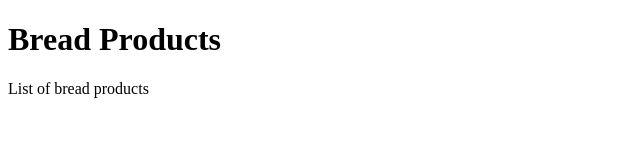
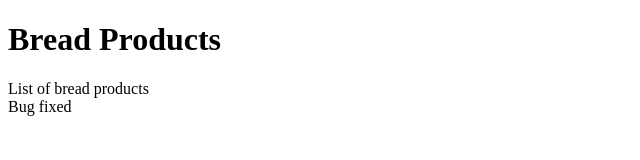
Before and after one commit to seounghun/com.bread.demo, a plain HTML site: page WebContent/index.html in a window 1280 px wide. Shown: the full height of the page, 0-640 px from the left. Drawn offline with Linux system fonts and the light colour scheme.

Commit message:
bug fixed

```diff
--- a/WebContent/index.html
+++ b/WebContent/index.html
@@ -7,6 +7,8 @@
 <body>
 <h1>Bread Products</h1>
 
-List of bread products
+List of bread products<br>
+
+Bug fixed<br>
 </body>
 </html>
```
